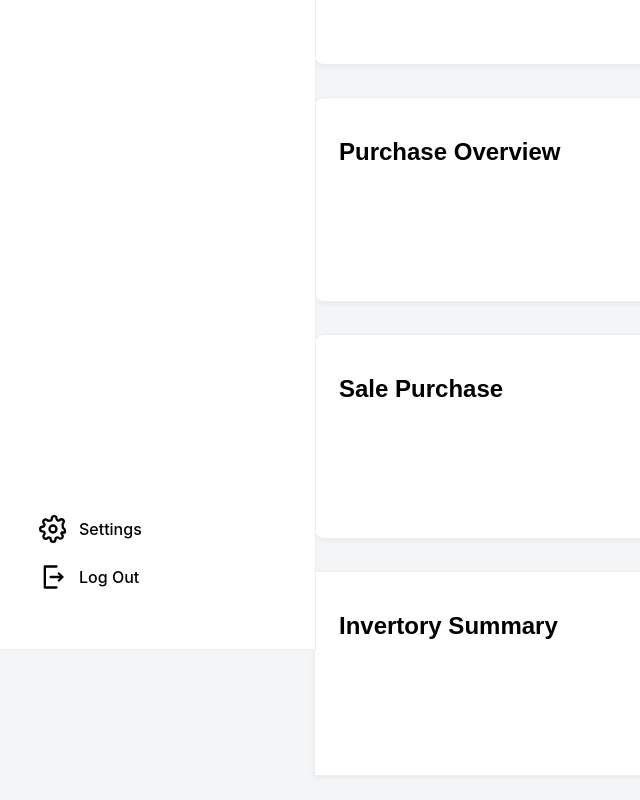
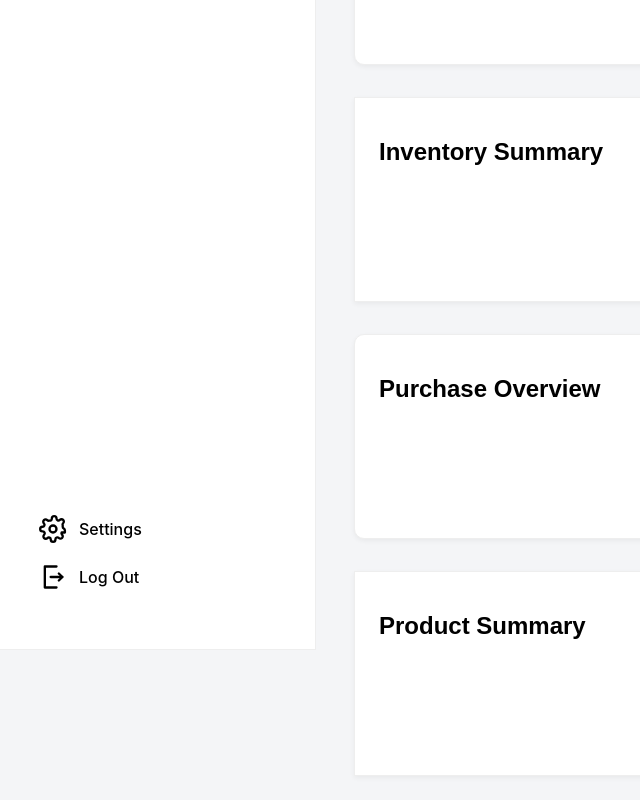
Before and after one commit to Nope0323/zeus_fullstack_summer, a React app in the folder capstone-project/frontend/: page / in a window 1280 px wide. Shown: the part 360-1160 px from the top of the page, without its empty margins (14-654 px from the left). Built offline with nearby package versions, Linux system fonts and the light colour scheme; the HTML template or start-up script is replaced by a standard one.

Commit message:
main under size

```diff
--- a/capstone-project/frontend/src/App.tsx
+++ b/capstone-project/frontend/src/App.tsx
@@ -17,22 +17,37 @@ function App() {
       <Sidebar />
       <main>
 
-  <div className="  sales">
+  <div className="sales">
       <h2>Sales Overview</h2>
+  </div>
+
+  <div className=" summary">
+      <h2>Inventory Summary</h2>
   </div>
 
   <div className="sales">
       <h2>Purchase Overview</h2>
-      {/* Purchase content */}
+  </div>
+  <div className="summary">
+      <h2>Product Summary</h2>
   </div>
 
-  <div className="sales">
+  <div className="graph">
       <h2>Sale Purchase</h2>
   </div>
 
   <div className=" summary">
-      <h2>Invertory Summary </h2>
+      <h2>Order Summary</h2>
   </div>
+
+  <div className="sales">
+      <h2>Top Selling Stock</h2>
+  </div>
+
+  <div className="summary">
+      <h2>Low Quantity Stock</h2>
+  </div>
+
 
       </main>
     </>
--- a/capstone-project/frontend/src/sidebar/sidebar.tsx
+++ b/capstone-project/frontend/src/sidebar/sidebar.tsx
@@ -35,8 +35,8 @@ export default function Sidebar() {
           </div>
 
           <div className="menu-item">
-          <OrdersIcon />
-          <a href="/dashboard" className="sidebar-link">Orders</a>
+            <OrdersIcon />
+            <a href="/dashboard" className="sidebar-link">Orders</a>
           </div>
 
           <div className="menu-item">
--- a/capstone-project/frontend/src/styles/header.css
+++ b/capstone-project/frontend/src/styles/header.css
@@ -6,7 +6,7 @@
   left:0;
   right: 0;
   height: 100px;
-  margin-left: 300px;
+  margin-left: 340px;
   padding: 0px 35px;
   background:#FFFFFF;
   border:1px;
--- a/capstone-project/frontend/src/styles/main.css
+++ b/capstone-project/frontend/src/styles/main.css
@@ -9,7 +9,8 @@ body {
 
 
 main {
-  margin-left: 320px;
+  margin-left: 360px;
+  /* margin-right: 20px;  */
   padding: 8px;
   padding-top: 120px;
   min-height: 100vh;
@@ -18,51 +19,47 @@ main {
   gap: 32px;
 }
 
-/* .sales{
-width:690px ;
-height: 163px;
-margin-bottom: 30px;
-margin-left:  30px;
-margin-top: 30px;
-margin-right: 30px;
-display: flex;
-align-items: center;
-justify-content: space-between;
-padding: 8px 24px;
-background:#FFFFFF;
-border:1px;
-border-color:#EEEEEE ;
-box-shadow: 0 2px 5px rgba(0,0,0,0.05);
-z-index: 100;
-} */
 .sales {
-  width: 100%;
-  max-width: 690px;
+  /* width: 100%;*/
+  max-width: 1100px;
+  width: 1100px;
+  min-width: 690px;
   height: 163px;
   padding: 20px 24px;
-
   background: #fff;
   border: 1px solid #eee;
   border-radius: 10px;
   box-shadow: 0 2px 5px rgba(0,0,0,0.05);
-
   display: flex;
   flex-direction: column;
   gap: 12px;
 }
 
 .summary {
-  width: 100%;
-  max-width: 384px;
+  /* margin-left: 750px; */
+  max-width: 600px;
+  width: 690px;
+  min-width: 400px;
   height: 163px;
   padding: 20px 24px;
-
   background: #fff;
   border: 1px solid #eee;
-  /* border-radius: 10px; */
   box-shadow: 0 2px 5px rgba(0,0,0,0.05);
-
   display: flex;
   flex-direction: column;
   gap: 12px;
 }
+
+.graph{
+  max-width: 1100px;
+  min-width: 690px;
+  min-height: 360px;
+  padding: 20px 24px;
+  background: #fff;
+  border: 1px solid #eee;
+  border-radius: 10px;
+  box-shadow: 0 2px 5px rgba(0,0,0,0.05);
+  display: flex;
+  flex-direction: column;
+  gap: 12px;
+}
```
Also changed, not shown: 1 other file (tests, documents, lock files or other folders).
